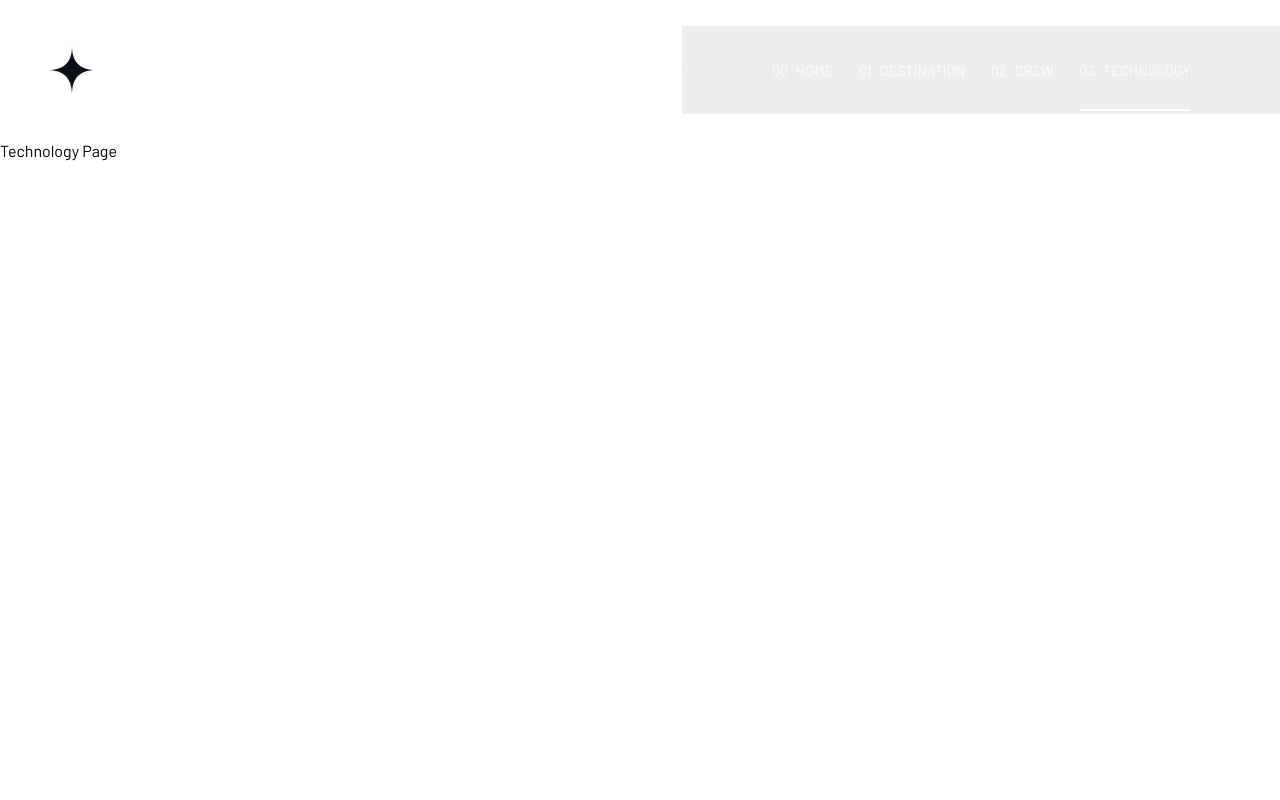
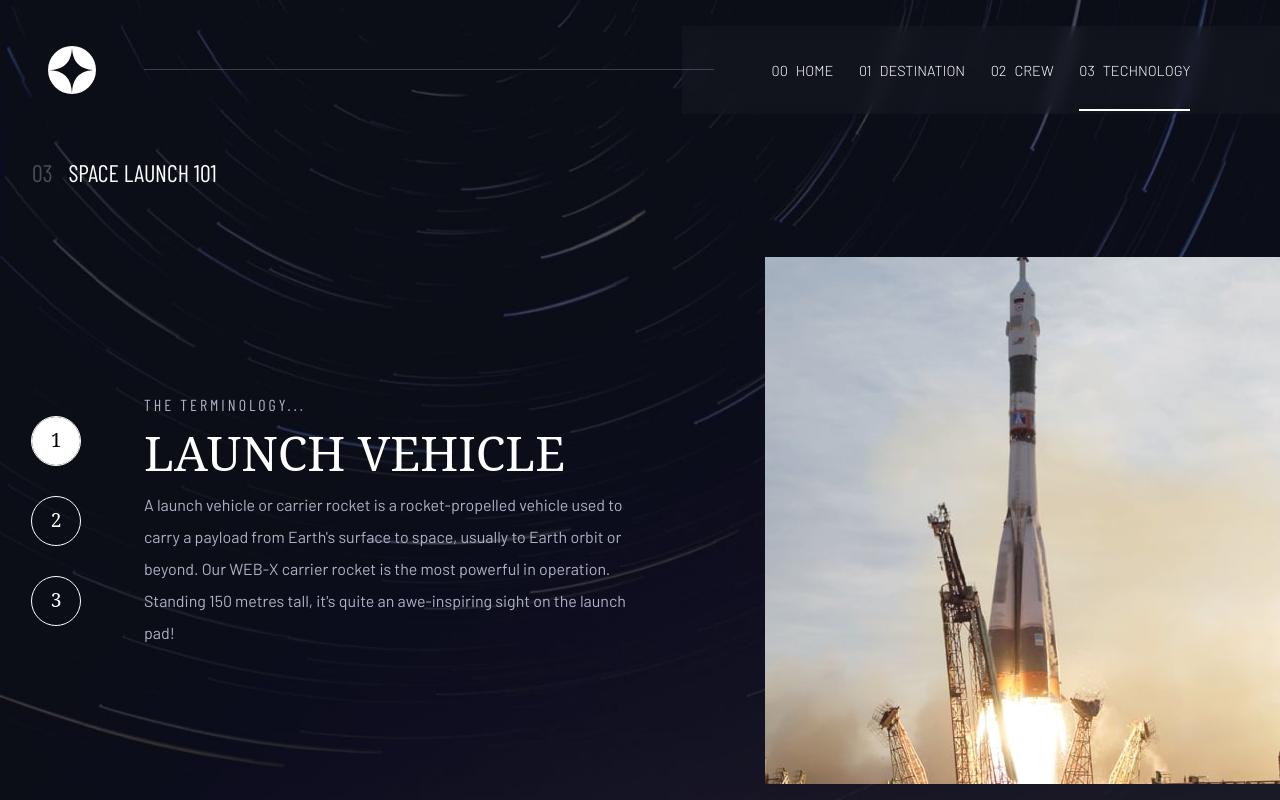
Before and after one commit to Demarcus11/Space-Tourism-Website, a React (Vite) app: page /technology in a window 1280 px wide. Built offline with nearby package versions, Linux system fonts and the light colour scheme; a web font is replaced by a local one.

Commit message:
add styles and JS

```diff
--- a/css/style.css
+++ b/css/style.css
@@ -468,6 +468,101 @@ ul {
   }
 }
 
+.technology__dots {
+  display: -webkit-box;
+  display: -ms-flexbox;
+  display: flex;
+  -webkit-box-pack: center;
+      -ms-flex-pack: center;
+          justify-content: center;
+}
+.technology__dots .dot {
+  outline: 1px solid var(--clr-nuetral-100);
+  color: var(--clr-nuetral-100);
+  background-color: transparent;
+  width: 3rem;
+  aspect-ratio: 1;
+  font-family: var(--ff-accent);
+  font-size: 1.2rem;
+}
+.technology__dots .dot[aria-selected=true] {
+  color: #000;
+}
+
+.technology__sub-title {
+  font-family: var(--ff-accent);
+  font-size: 2rem;
+  text-transform: uppercase;
+  color: var(--clr-nuetral-100);
+}
+.technology__sub-title span {
+  font-size: 1rem;
+  font-family: var(--ff-secondary);
+  display: block;
+  color: var(--clr-nuetral-400);
+  letter-spacing: 3px;
+}
+
+.technology__content {
+  display: -webkit-box;
+  display: -ms-flexbox;
+  display: flex;
+  -webkit-box-orient: vertical;
+  -webkit-box-direction: normal;
+      -ms-flex-direction: column;
+          flex-direction: column;
+  gap: 4rem;
+  color: var(--clr-nuetral-400);
+}
+
+.technology__text {
+  line-height: 2;
+}
+
+@media (min-width: 50em) {
+  .technology__dots {
+    -webkit-box-orient: vertical;
+    -webkit-box-direction: normal;
+        -ms-flex-direction: column;
+            flex-direction: column;
+  }
+  .technology__sub-title {
+    font-size: 3rem;
+  }
+  .technology__sub-title span {
+    font-size: 1rem;
+  }
+  .technology__content {
+    -webkit-box-orient: horizontal;
+    -webkit-box-direction: normal;
+        -ms-flex-direction: row;
+            flex-direction: row;
+    gap: 4rem;
+  }
+  .technology__text {
+    line-height: 2;
+  }
+}
+@media (max-width: 50em) {
+  .technology__content {
+    gap: 2rem;
+  }
+  .technology__text {
+    max-width: 60ch;
+  }
+}
+@media (max-width: 35em) {
+  .technology__content {
+    gap: 1.5rem;
+    padding-inline: 1em;
+  }
+  .technology__dots {
+    margin-top: 2em;
+  }
+  .technology__image {
+    margin-top: 2em;
+  }
+}
 /* ==================== */
 /* === Grid Layouts === */
 /* ==================== */
@@ -628,6 +723,67 @@ div#root {
             order: 3;
   }
 }
+.grid-container--technology {
+  display: grid;
+  row-gap: 10%;
+  place-items: center;
+  text-align: center;
+}
+
+@media (max-width: 50em) {
+  .grid-container--technology {
+    row-gap: 0;
+  }
+}
+.technology__title {
+  -webkit-box-ordinal-group: 2;
+      -ms-flex-order: 1;
+          order: 1;
+}
+
+.technology__image {
+  -webkit-box-ordinal-group: 3;
+      -ms-flex-order: 2;
+          order: 2;
+}
+
+.technology__content {
+  -webkit-box-ordinal-group: 4;
+      -ms-flex-order: 3;
+          order: 3;
+}
+
+@media (min-width: 50em) {
+  .grid-container--technology {
+    display: grid;
+    grid-template-columns: minmax(2rem, 1fr) repeat(2, minmax(0, 40rem));
+    -ms-flex-line-pack: center;
+        align-content: center;
+    text-align: left;
+    grid-template-areas: ". title title" ". content image";
+  }
+  .grid-container--technology > :first-child {
+    grid-column: 2;
+  }
+  .grid-container--technology > :last-child {
+    grid-column: 3;
+  }
+  .technology__title {
+    grid-area: title;
+  }
+  .technology__content {
+    grid-area: content;
+  }
+  .technology__image {
+    grid-area: image;
+    place-self: end;
+  }
+}
+@media (min-width: 35em) {
+  .technology__title {
+    place-self: start;
+  }
+}
 /* ==================== */
 /* === Animations === */
 /* ==================== */
--- a/src/components/Dots.tsx
+++ b/src/components/Dots.tsx
@@ -1,13 +1,27 @@
-export default function Dots({ activeSlide, handleDotClick, slides }) {
+import PropTypes from "prop-types";
+
+Dots.propTypes = {
+  className: PropTypes.string, // optionalProp is optional and can be any string
+  text: PropTypes.string, // requiredProp is required and must be a string
+};
+
+export default function Dots({
+  activeSlide,
+  handleDotClick,
+  slides,
+  className,
+}) {
   return (
-    <div className="dots crew__dots">
+    <div className={`dots ${className}`}>
       {slides.map((slide, index) => (
         <button
           key={slide.id}
           className="dot"
           aria-selected={activeSlide === index ? "true" : "false"}
           onClick={() => handleDotClick(index)}
-        ></button>
+        >
+          {className === "technology__dots dots-numbers" && slide.id + 1}
+        </button>
       ))}
     </div>
   );
--- a/src/pages/Crew.tsx
+++ b/src/pages/Crew.tsx
@@ -91,6 +91,7 @@ export default function Crew() {
                 activeSlide={activeSlide}
                 handleDotClick={handleDotClick}
                 slides={slides}
+                className="crew__dots"
               />
 
               <picture className="crew__image">
--- a/src/pages/Technology.tsx
+++ b/src/pages/Technology.tsx
@@ -1,3 +1,102 @@
+import Dots from "../components/Dots";
+import { Helmet, HelmetProvider } from "react-helmet-async";
+import { useState } from "react";
+
 export default function Technology() {
-  return <h1>Technology Page</h1>;
+  const slidesArray = [
+    {
+      id: 0,
+      title: "Launch Vehicle",
+      text: `A launch vehicle or carrier rocket is a rocket-propelled vehicle used to carry a payload from Earth's surface to space, usually to Earth orbit or beyond. Our WEB-X carrier rocket is the most powerful in operation. Standing 150 metres tall, it's quite an awe-inspiring sight on the launch pad!`,
+      imagePortrait: "/assets/technology/image-launch-vehicle-portrait.jpg",
+      imageLandscape: "/assets/technology/image-launch-vehicle-landscape.jpg",
+      active: true,
+    },
+    {
+      id: 1,
+      title: "Spaceport",
+      text: `A spaceport or cosmodrome is a site for launching (or receiving) spacecraft, by analogy to the seaport for ships or airport for aircraft. Based in the famous Cape Canaveral, our spaceport is ideally situated to take advantage of the Earth’s rotation for launch.`,
+      imagePortrait: "/assets/technology/image-spaceport-portrait.jpg",
+      imageLandscape: "/assets/technology/image-spaceport-landscape.jpg",
+      active: false,
+    },
+    {
+      id: 2,
+      title: "Space Capsule",
+      text: `A space capsule is an often-crewed spacecraft that uses a blunt-body reentry capsule to reenter the Earth's atmosphere without wings. Our capsule is where you'll spend your time during the flight. It includes a space gym, cinema, and plenty of other activities to keep you entertained.`,
+      imagePortrait: "/assets/technology/image-space-capsule-portrait.jpg",
+      imageLandscape: "/assets/technology/image-space-capsule-landscape.jpg",
+      active: false,
+    },
+  ];
+
+  const [slides, setSlides] = useState(slidesArray);
+  const [activeSlide, setActiveSlide] = useState(0);
+
+  // Function to change the active slide when the dots are clicked
+  const handleDotClick = (index: number) => {
+    const updatedSlides = slides.map((slide, i) => ({
+      ...slide,
+      active: i === index,
+    }));
+
+    setActiveSlide(index);
+    setSlides(updatedSlides);
+  };
+
+  console.log(slides);
+
+  return (
+    <HelmetProvider>
+      <Helmet>
+        <title>Space Tourism | Technology</title>
+        <body className="technology"></body>
+      </Helmet>
+
+      <main className="grid-container--technology">
+        <h1 className="title technology__title">
+          <span>03</span>
+          Space Launch 101
+        </h1>
+
+        <article className="technology__content">
+          <Dots
+            className="technology__dots dots-numbers"
+            handleDotClick={handleDotClick}
+            activeSlide={activeSlide}
+            slides={slides}
+          />
+
+          <div>
+            {slides.map(
+              (slide) =>
+                activeSlide === slide.id && (
+                  <div key={slide.id}>
+                    <h2 className="technology__sub-title">
+                      <span>The Terminology...</span>
+                      {slide.title}
+                    </h2>
+                    <p className="technology__text">{slide.text}</p>
+                  </div>
+                )
+            )}
+          </div>
+        </article>
+
+        {slides.map(
+          (slide) =>
+            activeSlide === slide.id && (
+              <picture className="technology__image" key={slide.id}>
+                <source
+                  srcSet={slide.imagePortrait}
+                  type="image/webp"
+                  media="(min-width: 50em)"
+                />
+                <img src={slide.imageLandscape} alt="" />
+              </picture>
+            )
+        )}
+      </main>
+    </HelmetProvider>
+  );
 }
--- a/src/scss/style.scss
+++ b/src/scss/style.scss
@@ -480,6 +480,101 @@ ul {
   }
 }
 
+// Technology
+
+.technology__dots {
+  display: flex;
+  justify-content: center;
+
+  & .dot {
+    outline: 1px solid var(--clr-nuetral-100);
+    color: var(--clr-nuetral-100);
+    background-color: transparent;
+    width: 3rem;
+    aspect-ratio: 1;
+    font-family: var(--ff-accent);
+    font-size: 1.2rem;
+
+    &[aria-selected="true"] {
+      color: #000;
+    }
+  }
+}
+
+.technology__sub-title {
+  font-family: var(--ff-accent);
+  font-size: 2rem;
+  text-transform: uppercase;
+  color: var(--clr-nuetral-100);
+
+  span {
+    font-size: 1rem;
+    font-family: var(--ff-secondary);
+    display: block;
+    color: var(--clr-nuetral-400);
+    letter-spacing: 3px;
+  }
+}
+
+.technology__content {
+  display: flex;
+  flex-direction: column;
+  gap: 4rem;
+  color: var(--clr-nuetral-400);
+}
+
+.technology__text {
+  line-height: 2;
+}
+
+@media (min-width: $desktop-breakpoint) {
+  .technology__dots {
+    flex-direction: column;
+  }
+
+  .technology__sub-title {
+    font-size: 3rem;
+
+    span {
+      font-size: 1rem;
+    }
+  }
+
+  .technology__content {
+    flex-direction: row;
+    gap: 4rem;
+  }
+
+  .technology__text {
+    line-height: 2;
+  }
+}
+
+@media (max-width: $desktop-breakpoint) {
+  .technology__content {
+    gap: 2rem;
+  }
+
+  .technology__text {
+    max-width: 60ch;
+  }
+}
+
+@media (max-width: $mobile-breakpoint) {
+  .technology__content {
+    gap: 1.5rem;
+    padding-inline: 1em;
+  }
+
+  .technology__dots {
+    margin-top: 2em;
+  }
+
+  .technology__image {
+    margin-top: 2em;
+  }
+}
+
 /* ==================== */
 /* === Grid Layouts === */
 /* ==================== */
@@ -654,6 +749,71 @@ div#root {
   }
 }
 
+// Technology Layout
+
+.grid-container--technology {
+  display: grid;
+  row-gap: 10%;
+  place-items: center; // center the grid items on mobile and tablet screens
+  text-align: center;
+}
+
+@media (max-width: $desktop-breakpoint) {
+  .grid-container--technology {
+    row-gap: 0;
+  }
+}
+
+.technology__title {
+  order: 1;
+}
+
+.technology__image {
+  order: 2;
+}
+
+.technology__content {
+  order: 3;
+}
+
+@media (min-width: $desktop-breakpoint) {
+  .grid-container--technology {
+    display: grid;
+    grid-template-columns: minmax(2rem, 1fr) repeat(2, minmax(0, 40rem));
+    align-content: center;
+    text-align: left;
+    grid-template-areas:
+      ". title title"
+      ". content image";
+  }
+
+  .grid-container--technology > :first-child {
+    grid-column: 2;
+  }
+  .grid-container--technology > :last-child {
+    grid-column: 3;
+  }
+
+  .technology__title {
+    grid-area: title;
+  }
+
+  .technology__content {
+    grid-area: content;
+  }
+
+  .technology__image {
+    grid-area: image;
+    place-self: end;
+  }
+}
+
+@media (min-width: $mobile-breakpoint) {
+  .technology__title {
+    place-self: start;
+  }
+}
+
 /* ==================== */
 /* === Animations === */
 /* ==================== */
```
